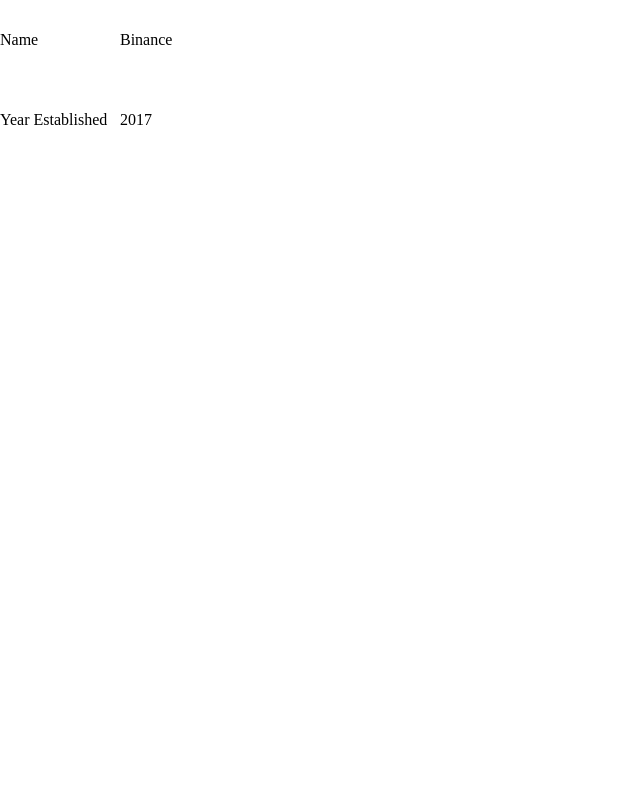
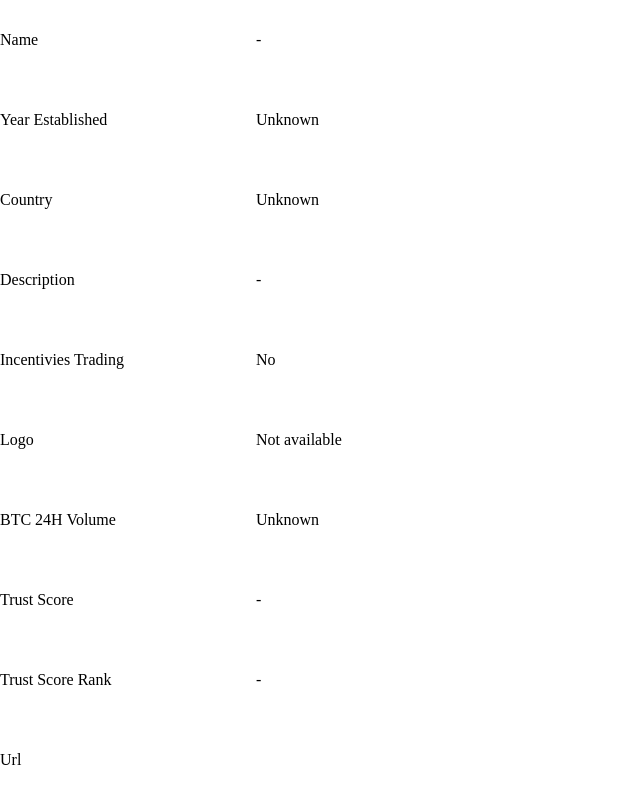
Before and after one commit to Inukares/Stakefish, a React (Create React App) app: page /exchange in a window 1280 px wide. Shown: the whole page, without its empty margins (0-640 px from the left). Built offline with nearby package versions, Linux system fonts and the light colour scheme.

Commit message:
display exchange retrieved from url

```diff
--- a/src/Table/Table.jsx
+++ b/src/Table/Table.jsx
@@ -32,7 +32,6 @@
 
   const content = exchanges.map((exchange, index) => {
     const link = getLink(exchange);
-    console.log(link);
     return (
       <Link
         relative="path"
--- a/src/routes/exchange/Exchange.css
+++ b/src/routes/exchange/Exchange.css
@@ -1,6 +1,6 @@
 .wrapper {
     display: grid;
-    grid-template-columns: 120px max-content;
+    grid-template-columns: 1fr 4fr;
     grid-auto-rows: minmax(80px, 1fr);
     place-items: center;
     justify-items: flex-start;
--- a/src/routes/exchange/Exchange.js
+++ b/src/routes/exchange/Exchange.js
@@ -13,14 +13,48 @@
 // that way user would've been informed that something went wrong
 
 export const Exchange = () => {
-  const { name, year_established, country } = getSanitizedExchange();
-  console.log(getSanitizedExchange());
-  return (
-    <div className="wrapper">
+  const {
+    name,
+    year_established,
+    country,
+    description,
+    has_trading_incentive,
+    image,
+    trade_volume_24h_btc,
+    trade_volume_24h_btc_normalized,
+    trust_score,
+    trust_score_rank,
+    url,
+  } = getSanitizedExchange();
+
+  const content = (
+    <>
       <div>Name</div>
-      <div>Binance</div>
+      <div>{name}</div>
       <div>Year Established</div>
-      <div>2017</div>
-    </div>
+      <div>{year_established}</div>
+      <div>Country</div>
+      <div>{country}</div>
+      <div>Description</div>
+      <div>{description}</div>
+      <div>Incentivies Trading</div>
+      <div>{has_trading_incentive}</div>
+      <div>Logo</div>
+      {image ? <img src={image} /> : <span>Not available</span>}
+      <div>BTC 24H Volume</div>
+      <div>
+        {formatTradeVolume(
+          trade_volume_24h_btc,
+          trade_volume_24h_btc_normalized
+        )}
+      </div>
+      <div>Trust Score</div>
+      <div>{trust_score}</div>
+      <div>Trust Score Rank</div>
+      <div>{trust_score_rank}</div>
+      <div>Url</div>
+      <div>{url}</div>
+    </>
   );
+  return <div className="wrapper">{content}</div>;
 };
--- a/src/shared/sanitizeParams.js
+++ b/src/shared/sanitizeParams.js
@@ -24,7 +24,7 @@
       if (!value) return 'Unknown';
       break;
     case DESCRIPTION:
-      if (!value) return '';
+      if (!value) return '-';
       break;
     case HAS_TRADING_INCENTIVE:
       if (!value) return 'No';
```
